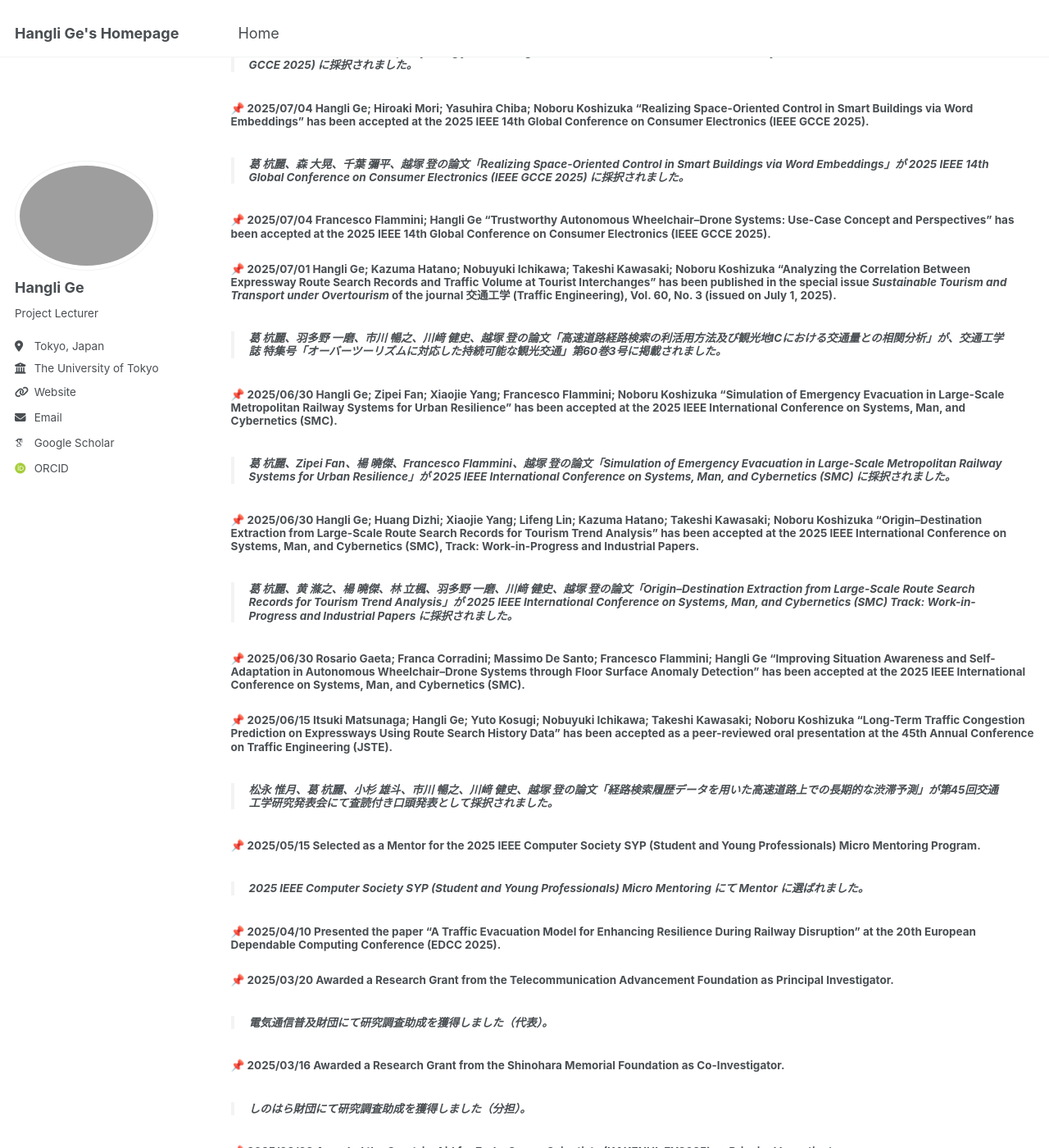
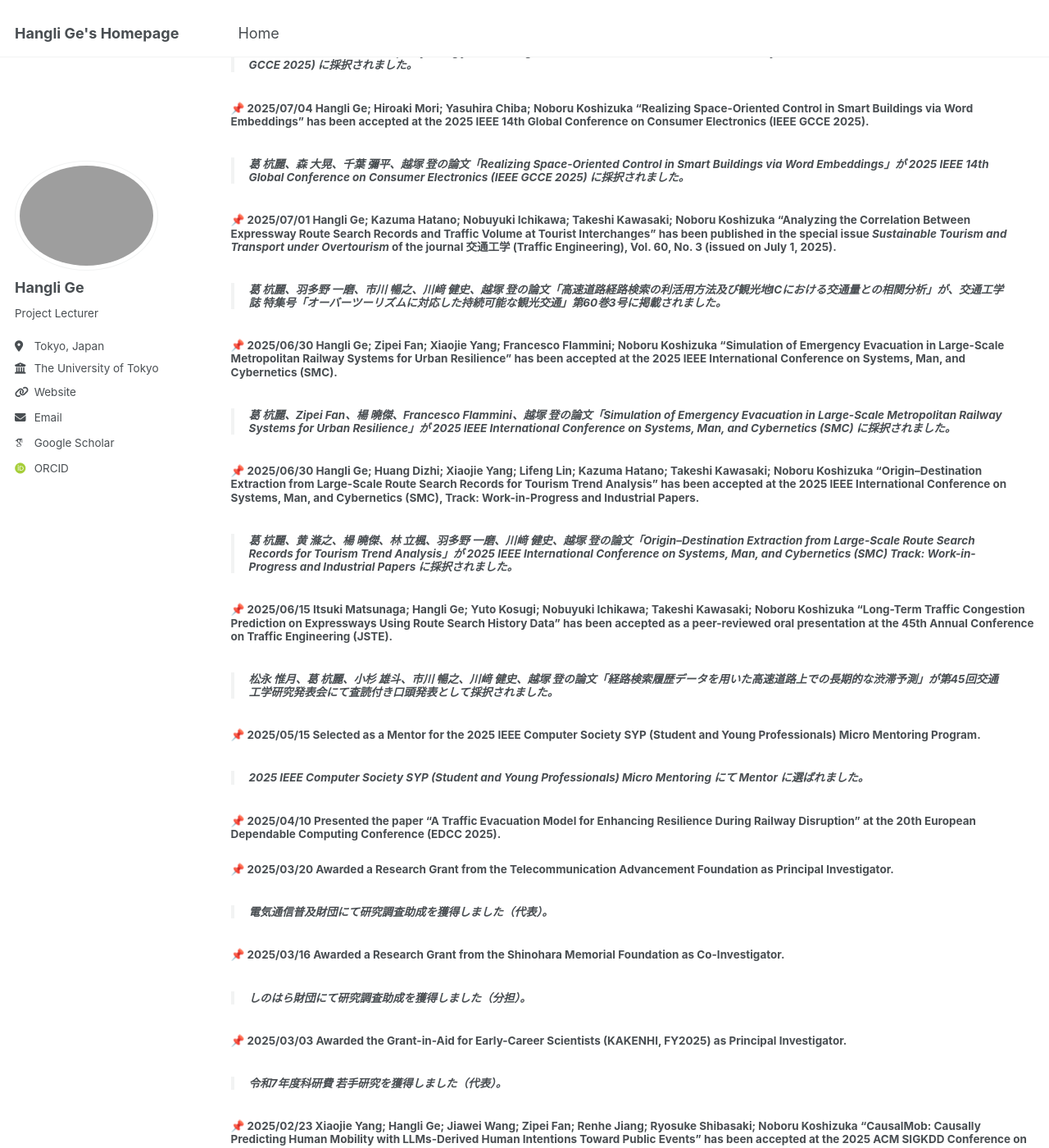
Before and after one commit to christie888/christie888.github.io, a Jekyll site: the page built from _pages/post.md, in a window 1280 px wide and 1400 px high, scrolled down 1468 px. Shown: the whole window at 82% size. Built offline with Jekyll 4.4.1, drawn with Linux system fonts in a browser that asks for light colours; some web fonts are replaced.

Commit message:
Update post.md

```diff
--- a/_pages/post.md
+++ b/_pages/post.md
@@ -37,8 +37,6 @@ permalink: post/
 ##### 📌 2025/07/04 Hangli Ge; Hiroaki Mori; Yasuhira Chiba; Noboru Koshizuka  “Realizing Space-Oriented Control in Smart Buildings via Word Embeddings” has been accepted at the 2025 IEEE 14th Global Conference on Consumer Electronics (IEEE GCCE 2025).
 > ###### 葛 杭麗、森 大晃、千葉 彌平、越塚 登の論文「Realizing Space-Oriented Control in Smart Buildings via Word Embeddings」が 2025 IEEE 14th Global Conference on Consumer Electronics (IEEE GCCE 2025) に採択されました。
 
-##### 📌 2025/07/04 Francesco Flammini; Hangli Ge  “Trustworthy Autonomous Wheelchair–Drone Systems: Use-Case Concept and Perspectives” has been accepted at the 2025 IEEE 14th Global Conference on Consumer Electronics (IEEE GCCE 2025).
-
 ##### 📌 2025/07/01 Hangli Ge; Kazuma Hatano; Nobuyuki Ichikawa; Takeshi Kawasaki; Noboru Koshizuka  “Analyzing the Correlation Between Expressway Route Search Records and Traffic Volume at Tourist Interchanges” has been published in the special issue *Sustainable Tourism and Transport under Overtourism* of the journal 交通工学 (Traffic Engineering), Vol. 60, No. 3 (issued on July 1, 2025).
 > ###### 葛 杭麗、羽多野 一磨、市川 暢之、川﨑 健史、越塚 登の論文「高速道路経路検索の利活用方法及び観光地ICにおける交通量との相関分析」が、交通工学誌 特集号「オーバーツーリズムに対応した持続可能な観光交通」第60巻3号に掲載されました。
 
@@ -47,8 +45,6 @@ permalink: post/
 
 ##### 📌 2025/06/30 Hangli Ge; Huang Dizhi; Xiaojie Yang; Lifeng Lin; Kazuma Hatano; Takeshi Kawasaki; Noboru Koshizuka  “Origin–Destination Extraction from Large-Scale Route Search Records for Tourism Trend Analysis” has been accepted at the 2025 IEEE International Conference on Systems, Man, and Cybernetics (SMC), Track: Work-in-Progress and Industrial Papers.
 > ###### 葛 杭麗、黄 滌之、楊 曉傑、林 立楓、羽多野 一磨、川﨑 健史、越塚 登の論文「Origin–Destination Extraction from Large-Scale Route Search Records for Tourism Trend Analysis」が 2025 IEEE International Conference on Systems, Man, and Cybernetics (SMC) Track: Work-in-Progress and Industrial Papers に採択されました。
-
-##### 📌 2025/06/30 Rosario Gaeta; Franca Corradini; Massimo De Santo; Francesco Flammini; Hangli Ge  “Improving Situation Awareness and Self-Adaptation in Autonomous Wheelchair–Drone Systems through Floor Surface Anomaly Detection” has been accepted at the 2025 IEEE International Conference on Systems, Man, and Cybernetics (SMC).
 
 ##### 📌 2025/06/15 Itsuki Matsunaga; Hangli Ge; Yuto Kosugi; Nobuyuki Ichikawa; Takeshi Kawasaki; Noboru Koshizuka  “Long-Term Traffic Congestion Prediction on Expressways Using Route Search History Data” has been accepted as a peer-reviewed oral presentation at the 45th Annual Conference on Traffic Engineering (JSTE).
 > ###### 松永 惟月、葛 杭麗、小杉 雄斗、市川 暢之、川﨑 健史、越塚 登の論文「経路検索履歴データを用いた高速道路上での長期的な渋滞予測」が第45回交通工学研究発表会にて査読付き口頭発表として採択されました。
```
